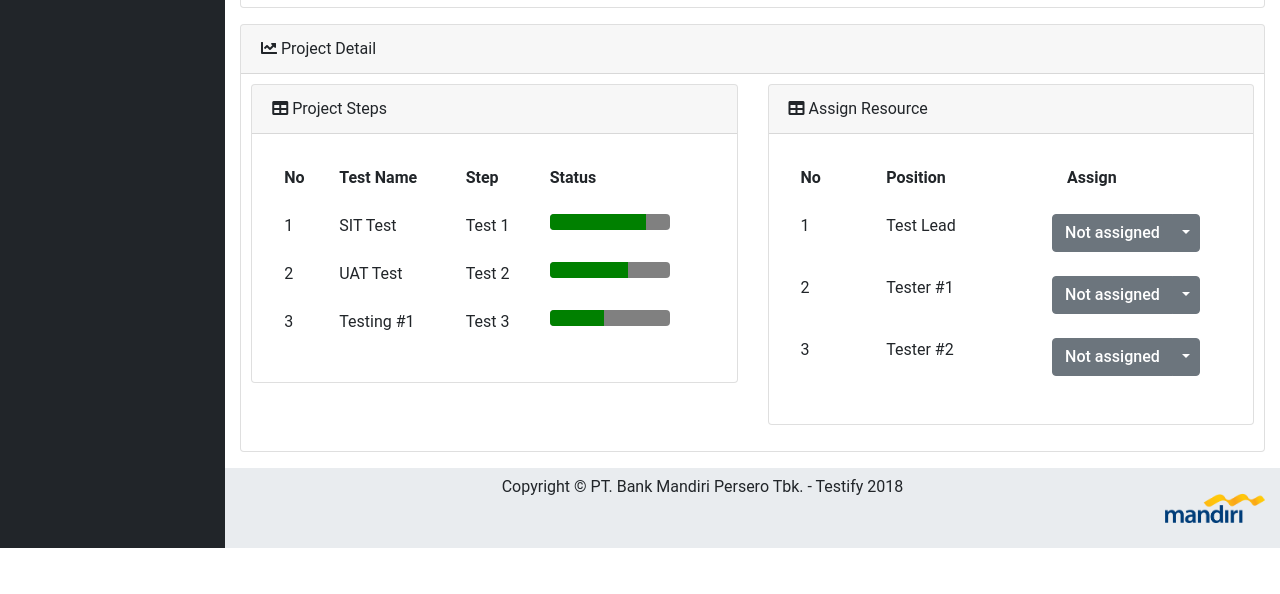
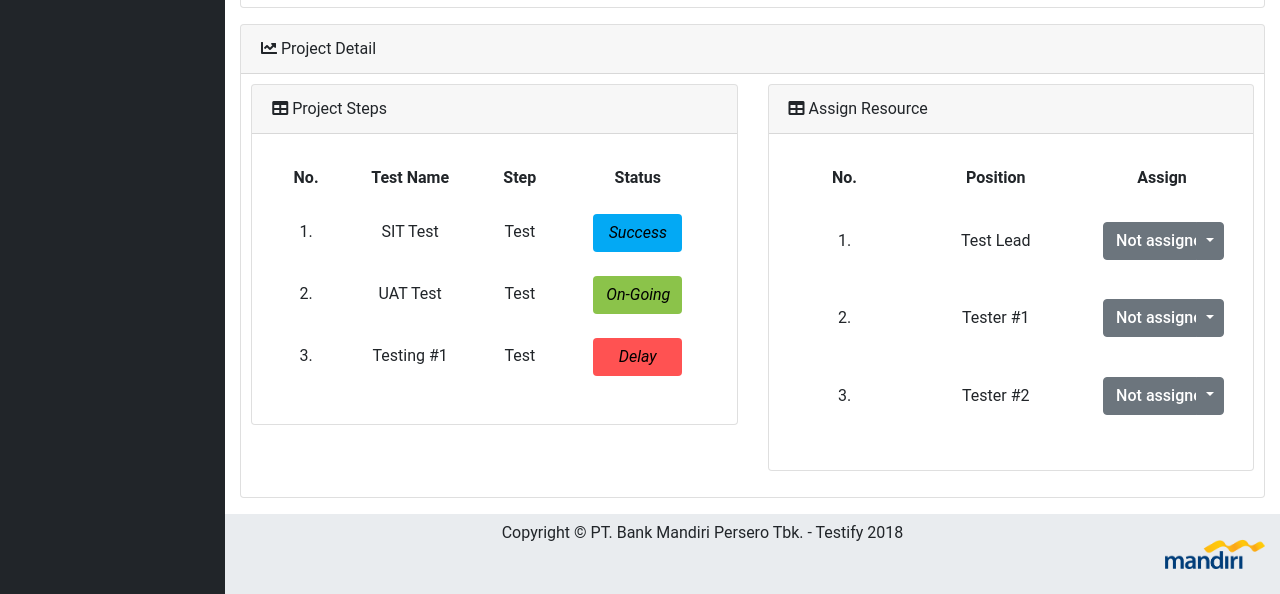
Before and after one commit to codeHorses/testify, a website with bundled scripts: page project-allocation.html in a window 1280 px wide. Shown: the part 361-955 px from the top of the page. Before the commit the page ends 909 px from the top, so only its background shows below. Built offline with nearby package versions, Linux system fonts and the light colour scheme.

Commit message:
proj.allocation

```diff
--- a/project-allocation.html
+++ b/project-allocation.html
@@ -22,6 +22,10 @@
 
         <!-- Custom styles for this template-->
         <link href="css/sb-admin.css" rel="stylesheet">
+
+        <!-- Progress Bar Color -->
+        <link rel="stylesheet" href="css/progress-bar-color.css">
+
 
         <style type="text/css">
             .body-custom-font{
@@ -153,7 +157,7 @@
                                             Excepteur sint occaecat cupidatat non proident, sunt in culpa qui officia deserunt mollit anim id est laborum."</p>
                                     </div>
                                     <div class="col-sm-4">
-                                        <div class="card-header">
+                                        <div class="card-header" style="border:3px; border-style:solid; border-color:#ff5252;">
                                             <br>
                                             <h4 style="text-align:center">DEADLINE PROJECTS</h4>
                                             <br>
@@ -178,37 +182,36 @@
                                                 <div class="table-responsive">
                                                     <table class="table table-borderless" id="table" width="100%" cellspacing="0">
                                                         <thead>
-                                                            <tr>
-                                                                <th>No</th>
+                                                            <tr align="center">
+                                                                <th>No.</th>
                                                                 <th>Test Name</th>
                                                                 <th>Step</th>
                                                                 <th>Status</th>
                                                             </tr>
                                                         <body>
-                                                        <tr>
-                                                            <td>1</td>
-                                                            <td>SIT Test</td>
-                                                            <td>Test 1</td>
+                                                        <tr align="center">
+                                                            <td style="padding:4% 5%">1.</td>
+                                                            <td style="padding:4% 5%">SIT Test</td>
+                                                            <td style="padding:4% 5%">Test</td>
                                                             <td>
-                                                                <progress class="progress progress-striped" value="80" max="100"></progress>
+                                                                <button type="button" class="btn btn-block col-md-8" style="background: #03a9f4" align="center"><i>Success</i></button>
                                                             </td>
                                                         </tr>
-                                                        <tr>
-                                                            <td>2</td>
-                                                            <td>UAT Test</td>
-                                                            <td>Test 2</td>
-
+                                                        <tr align="center">
+                                                            <td style="padding:4% 5%">2.</td>
+                                                            <td style="padding:4% 5%">UAT Test</td>
+                                                            <td style="padding:4% 5%">Test</td>
                                                             <td>
-                                                                <progress class="progress progress-striped" value="65" max="100"></progress>
+                                                                <button type="button" class="btn btn-block col-md-8" style="background: #8bc34a" align="center"><i>On-Going</i></button>
                                                             </td>
                                                         </tr>
-                                                        <tr>
-                                                            <td>3</td>
-                                                            <td>Testing #1</td>
-                                                            <td>Test 3</td>
-
+                                                        <tr align="center">
+                                                            <td style="padding:4% 5%">3.</td>
+                                                            <td style="padding:4% 5%">Testing #1</td>
+                                                            <td style="padding:4% 5%">Test</td>
                                                             <td>
-                                                                <progress class="progress progress-striped" value="45" max="100"></progress>
+                                                                <!--<p class="col-md-8" style="border:3px; border-style:solid; border-color:#FF0000;">Delay</p>-->
+                                                                <button type="button" class="btn btn-block col-md-8" style="background: #ff5252" align="center"><i>Delay</i></button>
                                                             </td>
                                                         </tr>
                                                         </body>
@@ -228,16 +231,34 @@
                                                 <div class="table-responsive">
                                                     <table class="table table-borderless" id="table" width="100%" cellspacing="0">
                                                         <thead>
-                                                            <tr>
-                                                                <th>No</th>
+                                                            <tr align="center">
+                                                                <th>No.</th>
                                                                 <th>Position</th>
                                                                 <th>Assign</th>
                                                             </tr>
                                                         <body>
-                                                        <tr>
-                                                            <td>1</td>
-                                                            <td>Test Lead</td>
-                                                            <td align="left" style="vertical-align: middle; width: 40%">
+                                                        <tr align="center">
+                                                            <td style="padding:6% 5%">1.</td>
+                                                            <td style="padding:6% 5%">Test Lead</td>
+                                                            <td align="center" style="vertical-align: middle; width: 20%">
+                                                                <!--Button with dropdown-->
+                                                                <div class="row" style="width: 100%">
+                                                                    <li class="btn-group dropdown" style="width: 80%" data-toggle="dropdown" aria-haspopup="true" aria-expanded="false">
+                                                                        <button type="button" class="btn btn-secondary" style="width: 100%; font-weight: 500">Not assigned</button>
+                                                                        <button type="button" class="btn btn-secondary dropdown-toggle dropdown-toggle-split" data-toggle="dropdown" aria-haspopup="true" aria-expanded="false">
+                                                                            <span class="sr-only">Toggle Dropdown</span>
+                                                                        </button></li>
+                                                                    <li class="dropdown-menu" aria-labelledby="testResultDropdown">
+                                                                        <a class="dropdown-item" href="#" style="font-weight: 500">Assigned</a>
+                                                                        <a class="dropdown-item" href="#" data-toggle="modal" data-target="#statusModal" style="font-weight: 500">Not assigned</a>
+                                                                    </li>
+                                                                </div>
+                                                            </td>
+                                                        </tr>
+                                                        <tr align="center">
+                                                            <td style="padding:6% 5%">2.</td>
+                                                            <td style="padding:6% 5%">Tester #1</td>
+                                                            <td align="center" style="vertical-align: middle; width: 20%">
                                                                 <!--Button with dropdown-->
                                                                 <div class="row" style="width: 100%">
                                                                     <li class="btn-group dropdown" style="width: 80%" data-toggle="dropdown" aria-haspopup="true" aria-expanded="false">
@@ -254,30 +275,10 @@
 
                                                             </td>
                                                         </tr>
-                                                        <tr>
-                                                            <td>2</td>
-                                                            <td>Tester #1</td>
-                                                            <td align="left" style="vertical-align: middle; width: 20%">
-                                                                <!--Button with dropdown-->
-                                                                <div class="row" style="width: 100%">
-                                                                    <li class="btn-group dropdown" style="width: 80%" data-toggle="dropdown" aria-haspopup="true" aria-expanded="false">
-                                                                        <button type="button" class="btn btn-secondary" style="width: 100%; font-weight: 500">Not assigned</button>
-                                                                        <button type="button" class="btn btn-secondary dropdown-toggle dropdown-toggle-split" data-toggle="dropdown" aria-haspopup="true" aria-expanded="false">
-                                                                            <span class="sr-only">Toggle Dropdown</span>
-                                                                        </button></li>
-                                                                    <li class="dropdown-menu" aria-labelledby="testResultDropdown">
-                                                                        <a class="dropdown-item" href="#" style="font-weight: 500">Assigned</a>
-                                                                        <a class="dropdown-item" href="#" data-toggle="modal" data-target="#statusModal" style="font-weight: 500">Not assigned</a>
-                                                                    </li>
-
-                                                                </div>
-
-                                                            </td>
-                                                        </tr>
-                                                        <tr>
-                                                            <td>3</td>
-                                                            <td>Tester #2</td>
-                                                            <td align="left" style="vertical-align: middle; width: 20%">
+                                                        <tr align="center">
+                                                            <td style="padding:6% 5%">3.</td>
+                                                            <td style="padding:6% 5%">Tester #2</td>
+                                                            <td align="center" style="vertical-align: middle; width: 20%">
                                                                 <!--Button with dropdown-->
                                                                 <div class="row" style="width: 100%">
                                                                     <li class="btn-group dropdown" style="width: 80%" data-toggle="dropdown" aria-haspopup="true" aria-expanded="false">
```
Also changed, not shown: charts.html (line endings or trailing spaces).
